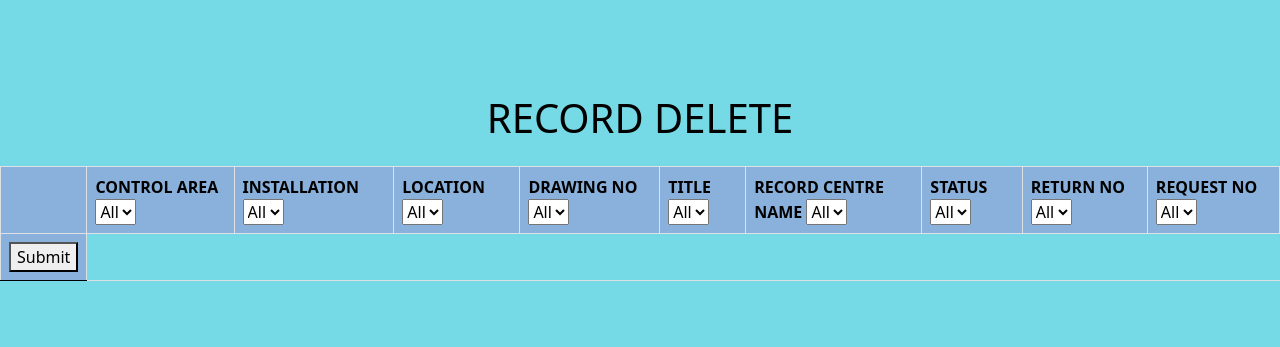
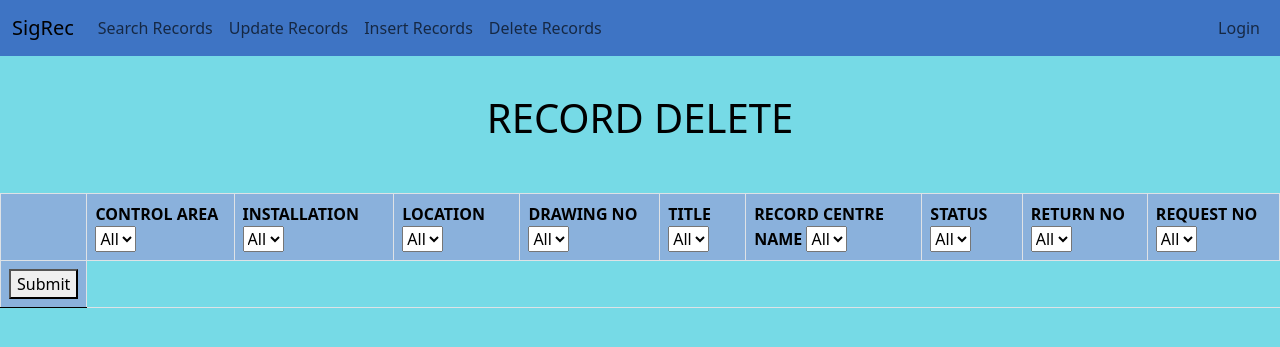
Before and after one commit to AlinaC71/newsigrecords, a Flask app: page /reccontrol/record_delete in a window 1280 px wide. Shown: the top 347 px of the page. Run offline with Flask 3, Linux system fonts and the light colour scheme; data that the repository does not hold is empty.

Commit message:
added navbar on reccon base

```diff
--- a/sr/general/templates/general/index.html
+++ b/sr/general/templates/general/index.html
@@ -32,12 +32,9 @@
               </ul>
               <ul class="navbar-nav ms-auto">
                 <li class="nav-item">
-                  <a class="nav-link" href="#"><span class="glyphicon glyphicon-log-in"></span>User Instructions</a>
+                  <a class="nav-link" href="#">Login</a>
                 </li>
               </ul>
-
-
-
             </div>
           </div>
       </nav>
--- a/sr/reccontrol/templates/reccontrol/record_selection_base.html
+++ b/sr/reccontrol/templates/reccontrol/record_selection_base.html
@@ -10,6 +10,36 @@
     <link rel="stylesheet" type="text/css" href="{{url_for('static', filename='css/style.css')}}">
 </head>
 <body>
+
+    <div class="container-fluid">
+        <nav class="navbar navbar-expand navbar-light bg-tertiary fixed-top " >  <!--     -sm    -->
+            <div class="container-fluid" >
+              <div class="collapse navbar-collapse" id="myNavbar">
+                <a class="navbar-brand" href="{{ url_for('rec_con.reccon_welcome') }}">SigRec</a>
+                <ul class="nav navbar-nav">
+                  <li class="nav-item">
+                    <a class = "nav-link" href="{{ url_for('rec_con.record_search') }}">Search Records</a>
+                  </li>
+                  <li class="nav-item">
+                    <a class="nav-link" href="{{ url_for('rec_con.record_update') }}">Update Records</a>
+                  </li>
+                  <li class="nav-item">
+                    <a class="nav-link" href="{{ url_for('rec_con.record_insert') }}">Insert Records</a>
+                  </li>
+                  <li class="nav-item">
+                    <a class="nav-link" href="{{ url_for('rec_con.record_delete') }}">Delete Records</a>
+                  </li>
+                </ul>
+                <ul class="navbar-nav ms-auto">
+                  <li class="nav-item">
+                    <a class="nav-link" href="#">Login</a>
+                  </li>
+                </ul>
+              </div>
+            </div>
+        </nav>
+      </div>
+    </div>
 
     <div class="container mt-4"></div>
 
--- a/sr/static/css/style.css
+++ b/sr/static/css/style.css
@@ -66,6 +66,7 @@ body {
 
   h1 {
     text-align:center;
+    height: 75px;
   }
 
   h3 {
```
Also changed, not shown: sr/reccontrol/templates/reccontrol/reccon_welcome.html (+5 -10 lines).
